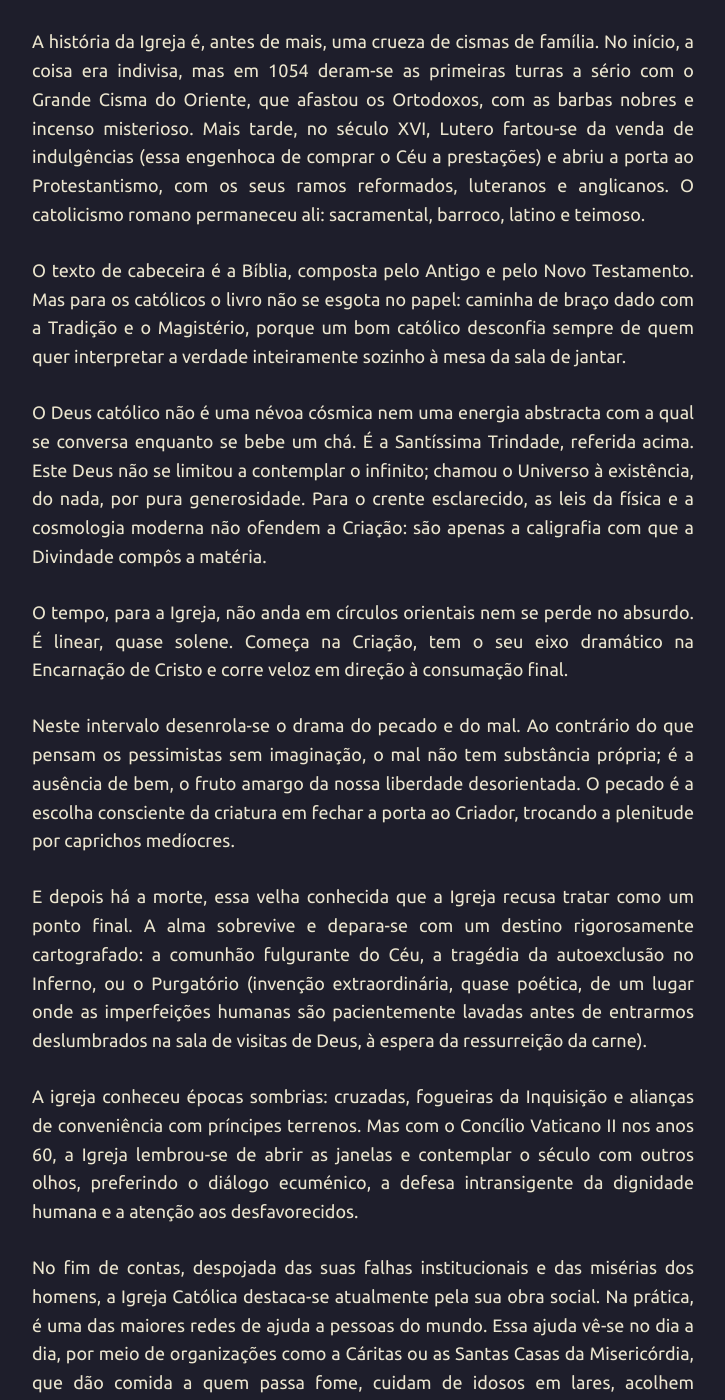
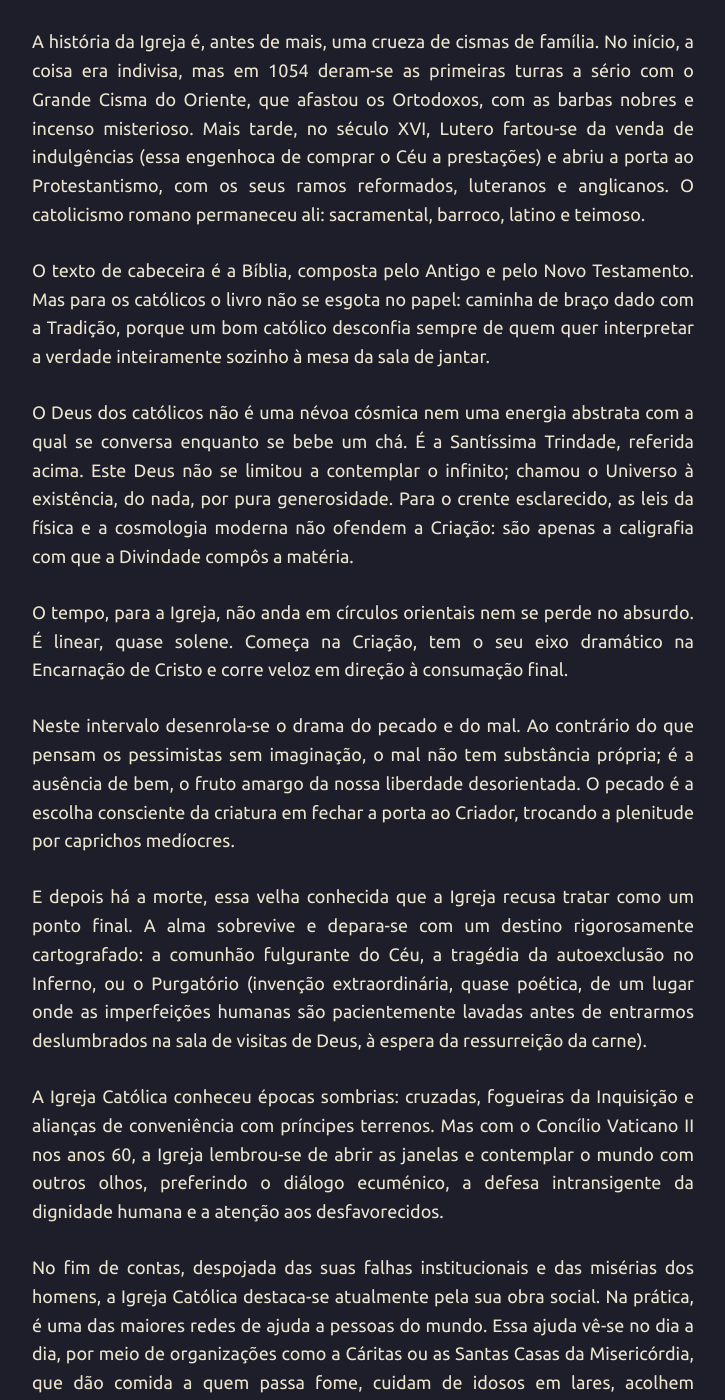
Before and after one commit to joaquim-capitao/joaquim-capitao.github.io, a Jekyll site: the page built from religiao/igreja-catolica.md, in a window 1280 px wide and 1400 px high, scrolled down 618 px. Shown: the whole window, without its empty margins (277-1002 px from the left). Built offline with Jekyll 4.4.1, drawn with Linux system fonts in a browser that asks for light colours; our own code applies the rules of GitHub Pages for plain Markdown files.

Commit message:
Update igreja-catolica.md

```diff
--- a/religiao/igreja-catolica.md
+++ b/religiao/igreja-catolica.md
@@ -6,9 +6,9 @@ Aí nasceram as doutrinas básicas. Em primeiro lugar, o mistério da Santíssim
 
 A história da Igreja é, antes de mais, uma crueza de cismas de família. No início, a coisa era indivisa, mas em 1054 deram-se as primeiras turras a sério com o Grande Cisma do Oriente, que afastou os Ortodoxos, com as barbas nobres e incenso misterioso. Mais tarde, no século XVI, Lutero fartou-se da venda de indulgências (essa engenhoca de comprar o Céu a prestações) e abriu a porta ao Protestantismo, com os seus ramos reformados, luteranos e anglicanos. O catolicismo romano permaneceu ali: sacramental, barroco, latino e teimoso.
 
-O texto de cabeceira é a Bíblia, composta pelo Antigo e pelo Novo Testamento. Mas para os católicos o livro não se esgota no papel: caminha de braço dado com a Tradição e o Magistério, porque um bom católico desconfia sempre de quem quer interpretar a verdade inteiramente sozinho à mesa da sala de jantar.
+O texto de cabeceira é a Bíblia, composta pelo Antigo e pelo Novo Testamento. Mas para os católicos o livro não se esgota no papel: caminha de braço dado com a Tradição, porque um bom católico desconfia sempre de quem quer interpretar a verdade inteiramente sozinho à mesa da sala de jantar.
 
-O Deus católico não é uma névoa cósmica nem uma energia abstracta com a qual se conversa enquanto se bebe um chá. É a Santíssima Trindade, referida acima. Este Deus não se limitou a contemplar o infinito; chamou o Universo à existência, do nada, por pura generosidade. Para o crente esclarecido, as leis da física e a cosmologia moderna não ofendem a Criação: são apenas a caligrafia com que a Divindade compôs a matéria.
+O Deus dos católicos não é uma névoa cósmica nem uma energia abstrata com a qual se conversa enquanto se bebe um chá. É a Santíssima Trindade, referida acima. Este Deus não se limitou a contemplar o infinito; chamou o Universo à existência, do nada, por pura generosidade. Para o crente esclarecido, as leis da física e a cosmologia moderna não ofendem a Criação: são apenas a caligrafia com que a Divindade compôs a matéria.
 
 O tempo, para a Igreja, não anda em círculos orientais nem se perde no absurdo. É linear, quase solene. Começa na Criação, tem o seu eixo dramático na Encarnação de Cristo e corre veloz em direção à consumação final.
 
@@ -16,7 +16,7 @@ Neste intervalo desenrola-se o drama do pecado e do mal. Ao contrário do que pe
 
 E depois há a morte, essa velha conhecida que a Igreja recusa tratar como um ponto final. A alma sobrevive e depara-se com um destino rigorosamente cartografado: a comunhão fulgurante do Céu, a tragédia da autoexclusão no Inferno, ou o Purgatório (invenção extraordinária, quase poética, de um lugar onde as imperfeições humanas são pacientemente lavadas antes de entrarmos deslumbrados na sala de visitas de Deus, à espera da ressurreição da carne).
 
-A igreja conheceu épocas sombrias: cruzadas, fogueiras da Inquisição e alianças de conveniência com príncipes terrenos. Mas com o Concílio Vaticano II nos anos 60, a Igreja lembrou-se de abrir as janelas e contemplar o século com outros olhos, preferindo o diálogo ecuménico, a defesa intransigente da dignidade humana e a atenção aos desfavorecidos.
+A Igreja Católica conheceu épocas sombrias: cruzadas, fogueiras da Inquisição e alianças de conveniência com príncipes terrenos. Mas com o Concílio Vaticano II nos anos 60, a Igreja lembrou-se de abrir as janelas e contemplar o mundo com outros olhos, preferindo o diálogo ecuménico, a defesa intransigente da dignidade humana e a atenção aos desfavorecidos.
 
 No fim de contas, despojada das suas falhas institucionais e das misérias dos homens, a Igreja Católica destaca-se atualmente pela sua obra social. Na prática, é uma das maiores redes de ajuda a pessoas do mundo. Essa ajuda vê-se no dia a dia, por meio de organizações como a Cáritas ou as Santas Casas da Misericórdia, que dão comida a quem passa fome, cuidam de idosos em lares, acolhem refugiados e mantêm creches e escolas abertas. No fundo, funcionam como uma rede de segurança que chega a sítios onde os governos muitas vezes não conseguem chegar a tempo.
 
```
